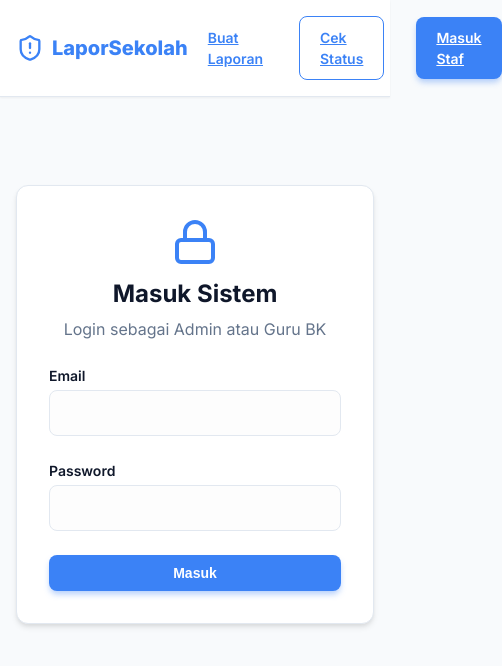
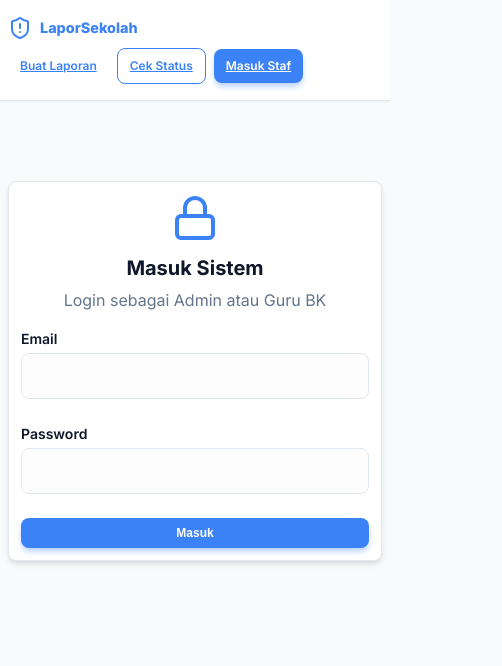
Before and after one commit to acandraa/suarasmk, a React (Vite) app: page /login in a window 390 px wide. Shown: the top 666 px of the page, 502 px wide, since content can reach past the window. Built offline with nearby package versions, Linux system fonts and the light colour scheme; no server answers.

Commit message:
fix: responsive mobile layout - navbar, dashboard, tables, buttons

```diff
--- a/src/components/Navbar.tsx
+++ b/src/components/Navbar.tsx
@@ -6,14 +6,13 @@ const Navbar = () => {
     <nav className="navbar">
       <div className="container navbar-container">
         <Link to="/" className="navbar-brand">
-          <ShieldAlert size={28} className="text-primary" />
+          <ShieldAlert size={24} className="text-primary" />
           <span>LaporSekolah</span>
         </Link>
-        <div className="flex gap-4 items-center">
-          <Link to="/" className="btn btn-outline" style={{ border: 'none' }}>Buat Laporan</Link>
-          <Link to="/track" className="btn btn-outline">Cek Status</Link>
-          {/* Tambahan Tombol Login */}
-          <Link to="/login" className="btn btn-primary" style={{ marginLeft: '1rem' }}>Masuk Staf</Link>
+        <div className="navbar-links">
+          <Link to="/" className="btn btn-outline" style={{ border: 'none', padding: '0.5rem 0.75rem' }}>Buat Laporan</Link>
+          <Link to="/track" className="btn btn-outline" style={{ padding: '0.5rem 0.75rem' }}>Cek Status</Link>
+          <Link to="/login" className="btn btn-primary" style={{ padding: '0.5rem 0.75rem' }}>Masuk Staf</Link>
         </div>
       </div>
     </nav>
--- a/src/index.css
+++ b/src/index.css
@@ -265,6 +265,12 @@ textarea.form-control {
   gap: var(--spacing-sm);
 }
 
+.navbar-links {
+  display: flex;
+  align-items: center;
+  gap: 0.5rem;
+}
+
 /* App Layout Grid */
 .dashboard-grid {
   display: grid;
@@ -313,3 +319,156 @@ textarea.form-control {
 .table tr:hover {
   background-color: #f1f5f9;
 }
+
+/* ===================== */
+/* RESPONSIVE - MOBILE   */
+/* ===================== */
+
+/* Tablet & below */
+@media (max-width: 768px) {
+
+  /* Navbar */
+  .navbar-container {
+    flex-wrap: wrap;
+    gap: 0.5rem;
+  }
+
+  .navbar-brand {
+    font-size: 1rem;
+  }
+
+  .navbar-links {
+    display: flex;
+    flex-wrap: wrap;
+    gap: 0.5rem;
+    width: 100%;
+    justify-content: flex-start;
+  }
+
+  /* Container padding */
+  .container {
+    padding: 0 0.75rem;
+  }
+
+  /* Card padding */
+  .card {
+    padding: 1rem;
+  }
+
+  /* Dashboard grid - stat cards full width on mobile */
+  .dashboard-grid {
+    grid-template-columns: repeat(2, 1fr) !important;
+    gap: 0.75rem;
+  }
+
+  /* Action bars - wrap tombol */
+  .flex.justify-between {
+    flex-wrap: wrap;
+    gap: 0.5rem;
+  }
+
+  .flex.justify-between > div {
+    display: flex;
+    flex-wrap: wrap;
+    gap: 0.5rem;
+    width: 100%;
+  }
+
+  .flex.justify-between > div .btn {
+    flex: 1 1 auto;
+    min-width: 120px;
+    font-size: 0.75rem;
+    padding: 0.5rem 0.75rem;
+  }
+
+  /* Tab buttons */
+  .flex.gap-4 {
+    flex-wrap: wrap;
+    gap: 0.5rem;
+  }
+
+  .flex.gap-4 .btn {
+    flex: 1 1 auto;
+    min-width: 130px;
+    font-size: 0.8rem;
+    text-align: center;
+  }
+
+  /* Table - horizontal scroll with compact font */
+  .table-container {
+    overflow-x: auto;
+    -webkit-overflow-scrolling: touch;
+  }
+
+  .table th,
+  .table td {
+    padding: 0.6rem 0.75rem;
+    font-size: 0.8rem;
+    white-space: nowrap;
+  }
+
+  /* Detail section buttons */
+  .flex.gap-2 {
+    flex-wrap: wrap;
+    gap: 0.5rem;
+  }
+
+  /* Form buttons full width on mobile */
+  .flex.gap-2 .btn {
+    flex: 1 1 auto;
+    min-width: 100px;
+    font-size: 0.8rem;
+    padding: 0.5rem 0.75rem;
+  }
+
+  /* Headings */
+  h2 { font-size: 1.25rem; }
+  h3 { font-size: 1rem; }
+  h4 { font-size: 0.9rem; }
+}
+
+/* Small mobile */
+@media (max-width: 480px) {
+
+  /* Stat cards go single column */
+  .dashboard-grid {
+    grid-template-columns: 1fr 1fr !important;
+  }
+
+  /* Card stat numbers smaller */
+  .card p[style*="2.5rem"] {
+    font-size: 1.75rem !important;
+  }
+
+  /* Smaller padding for page content area */
+  .container {
+    padding: 0 0.5rem;
+  }
+
+  .card {
+    padding: 0.75rem;
+    border-radius: 0.5rem;
+  }
+
+  /* Section margin */
+  .mb-6 { margin-bottom: 1rem; }
+  .mt-6 { margin-top: 1rem; }
+
+  /* Navbar brand smaller */
+  .navbar-brand {
+    font-size: 0.9rem;
+  }
+
+  /* Buttons even smaller */
+  .btn {
+    font-size: 0.75rem;
+    padding: 0.5rem 0.75rem;
+  }
+
+  /* Table font size */
+  .table th,
+  .table td {
+    padding: 0.5rem 0.6rem;
+    font-size: 0.75rem;
+  }
+}
```
